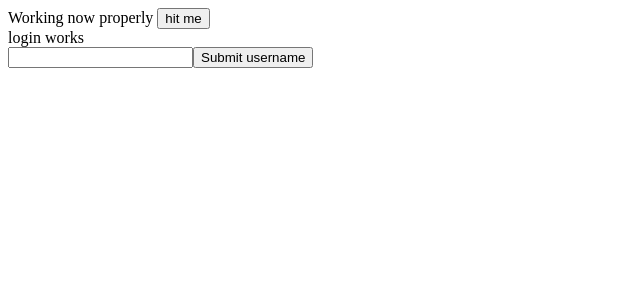
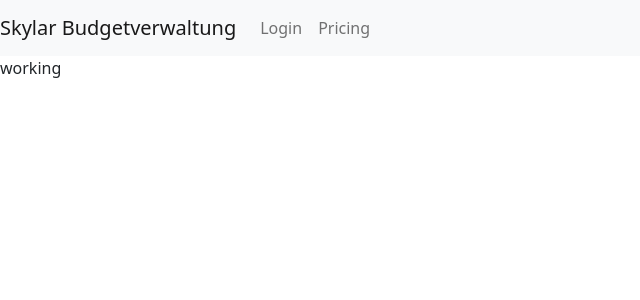
Before and after one commit to CampagneDani/Skylar, an Angular app in the folder SkylarAngular/: page /home in a window 1280 px wide. Shown: the top 300 px of the page, without its empty margins (0-640 px from the left). Built offline with nearby package versions, Linux system fonts and the light colour scheme.

Commit message:
startup code

```diff
--- a/SkylarAngular/angular.json
+++ b/SkylarAngular/angular.json
@@ -27,6 +27,7 @@
               "src/assets"
             ],
             "styles": [
+              "node_modules/bootstrap/dist/css/bootstrap.min.css",
               "src/styles.css"
             ],
             "scripts": []
--- a/SkylarAngular/package.json
+++ b/SkylarAngular/package.json
@@ -15,9 +15,13 @@
     "@angular/compiler": "~13.3.0",
     "@angular/core": "~13.3.0",
     "@angular/forms": "~13.3.0",
+    "@angular/localize": "~13.3.0",
     "@angular/platform-browser": "~13.3.0",
     "@angular/platform-browser-dynamic": "~13.3.0",
     "@angular/router": "~13.3.0",
+    "@ng-bootstrap/ng-bootstrap": "^12.1.2",
+    "@popperjs/core": "^2.10.2",
+    "bootstrap": "^5.1.3",
     "rxjs": "~7.5.0",
     "tslib": "^2.3.0",
     "zone.js": "~0.11.4"
--- /dev/null
+++ b/SkylarAngular/src/app/app-routing.module.ts
@@ -0,0 +1,17 @@
+import { NgModule } from '@angular/core';
+import {Routes, RouterModule, Router} from '@angular/router';
+import {LoginComponent} from "../components/login/login.component";
+import {ForyoupageComponent} from "../components/foryoupage/foryoupage.component";
+import {AppComponent} from "./app.component";
+
+
+const routes: Routes = [
+  {path: 'home', component:ForyoupageComponent },
+  {path: 'login',component:LoginComponent},
+]
+@NgModule({
+  imports: [RouterModule.forRoot(routes)],
+  exports:[RouterModule]
+})
+export class AppRoutingModule { }
+export const routingComponents =[ForyoupageComponent,LoginComponent]
--- a/SkylarAngular/src/app/app.component.html
+++ b/SkylarAngular/src/app/app.component.html
@@ -1,5 +1,38 @@
+<!--<nav>
+  <div>
+  </div>
+</nav>
+
 Working now properly
 <button (click)="hitthebutton()"> hit me</button>
 <br>
 
-<login-component></login-component>
+<login-component></login-component> -->
+<!doctype html>
+<html lang="en">
+<head>
+  <meta charset="UTF-8">
+
+  <title>Skylar Budgetverwaltung</title>
+</head>
+<body>
+<nav class="navbar navbar-expand-lg navbar-light bg-light">
+  <a class="navbar-brand" href="home">Skylar Budgetverwaltung</a>
+  <button class="navbar-toggler" type="button" data-toggle="collapse" data-target="#navbarNavDropdown" aria-controls="navbarNavDropdown" aria-expanded="false" aria-label="Toggle navigation">
+    <span class="navbar-toggler-icon"></span>
+  </button>
+  <div class="collapse navbar-collapse" id="navbarNavDropdown">
+    <ul class="navbar-nav">
+      <li class="nav-item">
+        <a class="nav-link" href="login">Login</a>
+      </li>
+      <li class="nav-item">
+        <a class="nav-link" href="#">Pricing</a>
+      </li>
+
+    </ul>
+  </div>
+</nav>
+</body>
+</html>
+<router-outlet></router-outlet>
--- /dev/null
+++ b/SkylarAngular/src/components/foryoupage/foryoupage.component.html
@@ -0,0 +1,10 @@
+<!doctype html>
+<html lang="en">
+  <head>
+    <meta charset="UTF-8">
+    <title>ForYouPage</title>
+  </head>
+  <body>
+  working
+  </body>
+</html>
--- a/SkylarAngular/src/polyfills.ts
+++ b/SkylarAngular/src/polyfills.ts
@@ -1,3 +1,7 @@
+/***************************************************************************************************
+ * Load `$localize` onto the global scope - used if i18n tags appear in Angular templates.
+ */
+import '@angular/localize/init';
 /**
  * This file includes polyfills needed by Angular and is loaded before the app.
  * You can add your own extra polyfills to this file.
```
Also changed, not shown: SkylarAngular/src/app/app.module.ts (+12 -2 lines), SkylarAngular/src/components/foryoupage/foryoupage.component.ts (added, +12 -0 lines), SkylarAngular/src/components/foryoupage/foryoupage.component.css (added), 2 other files (tests, documents, lock files or other folders).
